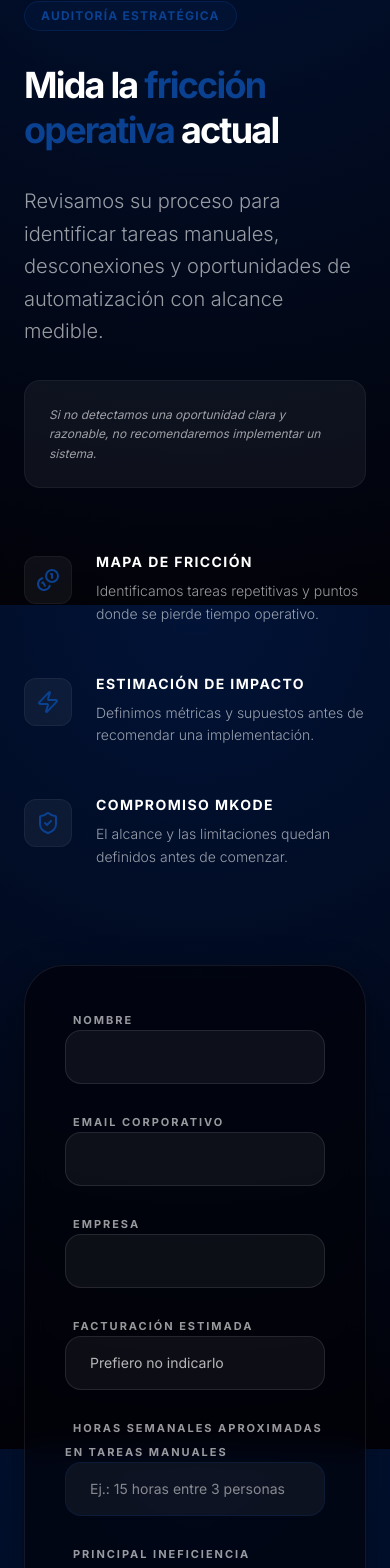
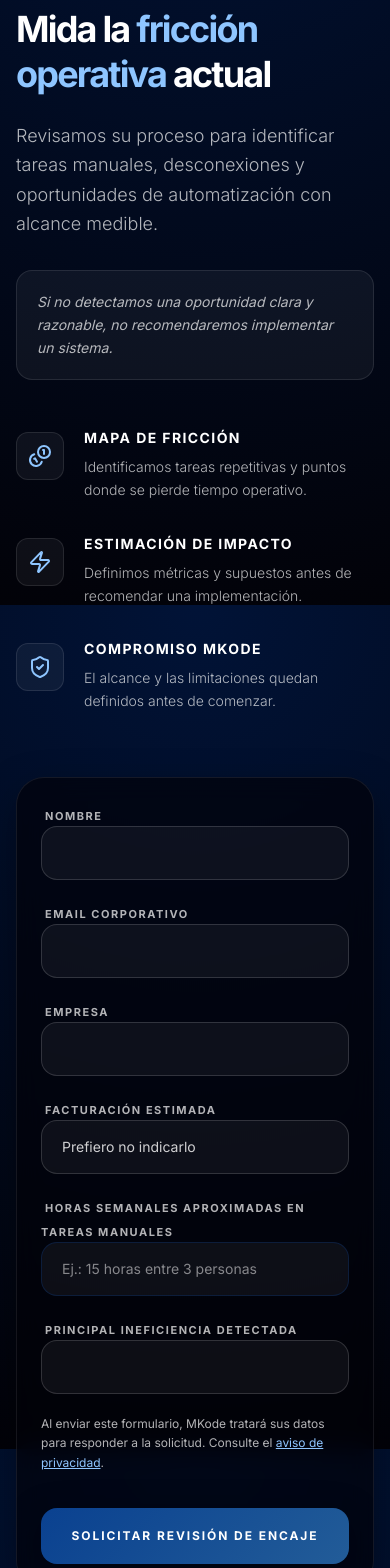
Before and after one commit to kutu94/mkode_web, a Next.js app: page /contact in a window 390 px wide. Shown: the part 239-1807 px from the top of the page. Built offline with nearby package versions, Linux system fonts and the light colour scheme.

Commit message:
fix(contact): improve mobile form and CTA clarity

```diff
--- a/src/app/contact/page.tsx
+++ b/src/app/contact/page.tsx
@@ -12,78 +12,51 @@ export default function ContactPage() {
   const [error, setError] = useState("");
 
   async function handleSubmit(event: FormEvent<HTMLFormElement>) {
-    event.preventDefault();
-    setLoading(true);
-    setError("");
+    event.preventDefault(); setLoading(true); setError("");
     const form = event.currentTarget;
     const data = Object.fromEntries(new FormData(form));
-
     try {
-      const response = await fetch("/api/lead", {
-        method: "POST",
-        headers: { "Content-Type": "application/json" },
-        body: JSON.stringify(data),
-      });
+      const response = await fetch("/api/lead", { method: "POST", headers: { "Content-Type": "application/json" }, body: JSON.stringify(data) });
       if (!response.ok) throw new Error(`Lead request failed with status ${response.status}`);
-      setSuccess(true);
-      form.reset();
+      setSuccess(true); form.reset();
     } catch (submissionError) {
       console.error(submissionError);
       setError("No pudimos enviar la solicitud. Inténtelo de nuevo o escriba a marcos.quintana@mkode.es.");
-    } finally {
-      setLoading(false);
-    }
+    } finally { setLoading(false); }
   }
 
   return (
-    <div className="container mx-auto min-h-screen max-w-[1240px] px-6 py-32">
-      <div className="grid grid-cols-1 gap-24 lg:grid-cols-2">
+    <div className="container mx-auto min-h-screen max-w-[1240px] px-4 py-20 sm:px-6 md:py-32">
+      <div className="grid grid-cols-1 gap-16 lg:grid-cols-2 lg:gap-24">
         <motion.div initial={{ opacity: 0, x: -20 }} animate={{ opacity: 1, x: 0 }}>
-          <div className="mb-8 inline-block rounded-full border border-primary-blue/30 bg-primary-blue/10 px-4 py-1.5 text-xs font-bold uppercase tracking-widest text-primary-blue">Auditoría estratégica</div>
-          <h1 className="mb-8 text-4xl font-bold leading-tight tracking-tighter text-white md:text-7xl">Mida la <span className="text-primary-blue">fricción operativa</span> actual</h1>
-          <p className="mb-8 text-xl font-light leading-relaxed text-white/60">Revisamos su proceso para identificar tareas manuales, desconexiones y oportunidades de automatización con alcance medible.</p>
-          <div className="mb-16 max-w-lg rounded-2xl border border-white/5 bg-white/5 p-6 text-xs italic leading-relaxed text-white/60">Si no detectamos una oportunidad clara y razonable, no recomendaremos implementar un sistema.</div>
-          <div className="space-y-12">
-            <ContactFeature icon={<Coins className="h-6 w-6 text-primary-blue" />} title="Mapa de fricción" desc="Identificamos tareas repetitivas y puntos donde se pierde tiempo operativo." />
-            <ContactFeature icon={<Zap className="h-6 w-6 text-primary-blue" />} title="Estimación de impacto" desc="Definimos métricas y supuestos antes de recomendar una implementación." />
-            <ContactFeature icon={<ShieldCheck className="h-6 w-6 text-primary-blue" />} title="Compromiso MKode" desc="El alcance y las limitaciones quedan definidos antes de comenzar." />
+          <div className="mb-6 inline-block rounded-full border border-primary-blue/30 bg-primary-blue/10 px-4 py-1.5 text-xs font-bold uppercase tracking-widest text-blue-300 md:mb-8">Revisión de encaje</div>
+          <h1 className="mb-6 text-4xl font-bold leading-tight tracking-tighter text-white md:mb-8 md:text-7xl">Mida la <span className="text-blue-300">fricción operativa</span> actual</h1>
+          <p className="mb-8 text-lg font-light leading-relaxed text-white/70 md:text-xl">Revisamos su proceso para identificar tareas manuales, desconexiones y oportunidades de automatización con alcance medible.</p>
+          <div className="mb-12 max-w-lg rounded-2xl border border-white/10 bg-white/5 p-5 text-sm italic leading-relaxed text-white/70 md:mb-16 md:p-6">Si no detectamos una oportunidad clara y razonable, no recomendaremos implementar un sistema.</div>
+          <div className="space-y-8 md:space-y-12">
+            <ContactFeature icon={<Coins className="h-6 w-6 text-blue-300" />} title="Mapa de fricción" desc="Identificamos tareas repetitivas y puntos donde se pierde tiempo operativo." />
+            <ContactFeature icon={<Zap className="h-6 w-6 text-blue-300" />} title="Estimación de impacto" desc="Definimos métricas y supuestos antes de recomendar una implementación." />
+            <ContactFeature icon={<ShieldCheck className="h-6 w-6 text-blue-300" />} title="Compromiso MKode" desc="El alcance y las limitaciones quedan definidos antes de comenzar." />
           </div>
         </motion.div>
 
-        <motion.div initial={{ opacity: 0, x: 20 }} animate={{ opacity: 1, x: 0 }} className="glass-card rounded-[40px] p-10 soft-shadow md:p-14">
+        <motion.div initial={{ opacity: 0, x: 20 }} animate={{ opacity: 1, x: 0 }} className="glass-card rounded-[28px] p-6 soft-shadow sm:p-8 md:rounded-[40px] md:p-14">
           {success ? (
-            <div className="flex h-full flex-col items-center justify-center py-20 text-center" role="status">
-              <div className="mb-8 flex h-20 w-20 items-center justify-center rounded-full bg-primary-blue/20"><CheckCircle2 className="h-10 w-10 text-primary-blue" /></div>
-              <h2 className="mb-4 text-3xl font-bold tracking-tight text-white">Solicitud recibida</h2>
-              <p className="mb-12 font-light text-white/60">Analizaremos la información y responderemos por correo.</p>
-              <button onClick={() => setSuccess(false)} className="text-xs font-bold uppercase tracking-widest text-primary-blue hover:underline">Enviar otra solicitud</button>
+            <div className="flex h-full flex-col items-center justify-center py-16 text-center md:py-20" role="status">
+              <div className="mb-8 flex h-20 w-20 items-center justify-center rounded-full bg-primary-blue/20"><CheckCircle2 className="h-10 w-10 text-blue-300" /></div>
+              <h2 className="mb-4 text-3xl font-bold tracking-tight text-white">Solicitud de revisión recibida</h2>
+              <p className="mb-12 font-light text-white/70">Analizaremos la información y responderemos por correo.</p>
+              <button onClick={() => setSuccess(false)} className="rounded-md text-xs font-bold uppercase tracking-widest text-blue-300 hover:underline focus-visible:outline-none focus-visible:ring-2 focus-visible:ring-blue-300">Solicitar otra revisión</button>
             </div>
           ) : (
-            <form onSubmit={handleSubmit} className="space-y-6" noValidate={false}>
-              <div className="grid grid-cols-1 gap-6 md:grid-cols-2">
-                <Field id="contact-name" label="Nombre"><input required id="contact-name" name="name" autoComplete="name" type="text" className={inputClass} /></Field>
-                <Field id="contact-email" label="Email corporativo"><input required id="contact-email" name="email" autoComplete="email" type="email" className={inputClass} /></Field>
-              </div>
-              <div className="grid grid-cols-1 gap-6 md:grid-cols-2">
-                <Field id="contact-company" label="Empresa"><input required id="contact-company" name="company" autoComplete="organization" type="text" className={inputClass} /></Field>
-                <Field id="contact-revenue" label="Facturación estimada">
-                  <select id="contact-revenue" name="revenue_range" className={cn(inputClass, "appearance-none text-white/70")} defaultValue="">
-                    <option className="bg-[#020208]" value="">Prefiero no indicarlo</option>
-                    <option className="bg-[#020208]" value="<100k">Menos de 100k€</option>
-                    <option className="bg-[#020208]" value="100k-500k">100k€ - 500k€</option>
-                    <option className="bg-[#020208]" value="500k-2M">500k€ - 2M€</option>
-                    <option className="bg-[#020208]" value=">2M">Más de 2M€</option>
-                  </select>
-                </Field>
-              </div>
-              <Field id="contact-hours" label="Horas semanales aproximadas en tareas manuales"><input required id="contact-hours" name="hours_manual" type="text" placeholder="Ej.: 15 horas entre 3 personas" className={cn(inputClass, "border-primary-blue/20")} /></Field>
+            <form onSubmit={handleSubmit} className="space-y-5 md:space-y-6" noValidate={false}>
+              <div className="grid grid-cols-1 gap-5 md:grid-cols-2 md:gap-6"><Field id="contact-name" label="Nombre"><input required id="contact-name" name="name" autoComplete="name" type="text" className={inputClass} /></Field><Field id="contact-email" label="Email corporativo"><input required id="contact-email" name="email" autoComplete="email" type="email" className={inputClass} /></Field></div>
+              <div className="grid grid-cols-1 gap-5 md:grid-cols-2 md:gap-6"><Field id="contact-company" label="Empresa"><input required id="contact-company" name="company" autoComplete="organization" type="text" className={inputClass} /></Field><Field id="contact-revenue" label="Facturación estimada"><select id="contact-revenue" name="revenue_range" className={cn(inputClass, "appearance-none text-white/80")} defaultValue=""><option className="bg-[#020208]" value="">Prefiero no indicarlo</option><option className="bg-[#020208]" value="<100k">Menos de 100k€</option><option className="bg-[#020208]" value="100k-500k">100k€ - 500k€</option><option className="bg-[#020208]" value="500k-2M">500k€ - 2M€</option><option className="bg-[#020208]" value=">2M">Más de 2M€</option></select></Field></div>
+              <Field id="contact-hours" label="Horas semanales aproximadas en tareas manuales"><input required id="contact-hours" name="hours_manual" type="text" placeholder="Ej.: 15 horas entre 3 personas" className={cn(inputClass, "border-primary-blue/30")} /></Field>
               <Field id="contact-pain" label="Principal ineficiencia detectada"><input required id="contact-pain" name="pain" type="text" className={inputClass} /></Field>
-
-              <p className="text-xs leading-relaxed text-white/60">Al enviar este formulario, MKode tratará sus datos para responder a la solicitud. Consulte el <Link href="/privacidad" className="text-primary-blue underline">aviso de privacidad</Link>.</p>
+              <p className="text-xs leading-relaxed text-white/70">Al enviar este formulario, MKode tratará sus datos para responder a la solicitud. Consulte el <Link href="/privacidad" className="text-blue-300 underline">aviso de privacidad</Link>.</p>
               {error && <p className="rounded-xl border border-red-400/30 bg-red-400/10 p-4 text-sm text-red-100" role="alert">{error}</p>}
-              <button disabled={loading} type="submit" className={cn("mt-4 w-full rounded-2xl py-6 text-xs font-bold uppercase tracking-[0.25em] text-white btn-gradient soft-shadow transition-all hover:scale-[1.01]", loading && "cursor-wait opacity-70")}>
-                {loading ? "Enviando..." : "Enviar solicitud"}
-              </button>
+              <button disabled={loading} type="submit" className={cn("mt-4 w-full rounded-2xl px-4 py-5 text-xs font-bold uppercase tracking-[0.16em] text-white btn-gradient soft-shadow transition-all hover:scale-[1.01] focus-visible:outline-none focus-visible:ring-2 focus-visible:ring-blue-300", loading && "cursor-wait opacity-70")}>{loading ? "Enviando..." : "Solicitar revisión de encaje"}</button>
             </form>
           )}
         </motion.div>
@@ -92,12 +65,6 @@ export default function ContactPage() {
   );
 }
 
-const inputClass = "w-full rounded-2xl border border-white/10 bg-white/5 px-6 py-4 text-sm text-white outline-none transition-all focus:border-primary-blue focus-visible:ring-2 focus-visible:ring-primary-blue";
-
-function Field({ id, label, children }: { id: string; label: string; children: ReactNode }) {
-  return <div className="space-y-2"><label htmlFor={id} className="ml-2 text-[11px] font-bold uppercase tracking-[0.18em] text-white/60">{label}</label>{children}</div>;
-}
-
-function ContactFeature({ icon, title, desc }: { icon: ReactNode; title: string; desc: string }) {
-  return <div className="flex gap-6"><div className="mt-1 flex h-12 w-12 shrink-0 items-center justify-center rounded-xl border border-white/5 bg-white/5">{icon}</div><div><h3 className="mb-2 text-sm font-bold uppercase tracking-widest text-white">{title}</h3><p className="text-sm font-light leading-relaxed text-white/60">{desc}</p></div></div>;
-}
+const inputClass = "w-full rounded-2xl border border-white/15 bg-white/5 px-5 py-4 text-sm text-white outline-none transition-all focus:border-primary-blue focus-visible:ring-2 focus-visible:ring-blue-300 md:px-6";
+function Field({ id, label, children }: { id: string; label: string; children: ReactNode }) { return <div className="space-y-2"><label htmlFor={id} className="ml-1 text-[11px] font-bold uppercase tracking-[0.14em] text-white/70 md:ml-2 md:tracking-[0.18em]">{label}</label>{children}</div>; }
+function ContactFeature({ icon, title, desc }: { icon: ReactNode; title: string; desc: string }) { return <div className="flex gap-5 md:gap-6"><div className="mt-1 flex h-12 w-12 shrink-0 items-center justify-center rounded-xl border border-white/10 bg-white/5">{icon}</div><div><h3 className="mb-2 text-sm font-bold uppercase tracking-widest text-white">{title}</h3><p className="text-sm font-light leading-relaxed text-white/70">{desc}</p></div></div>; }
```
